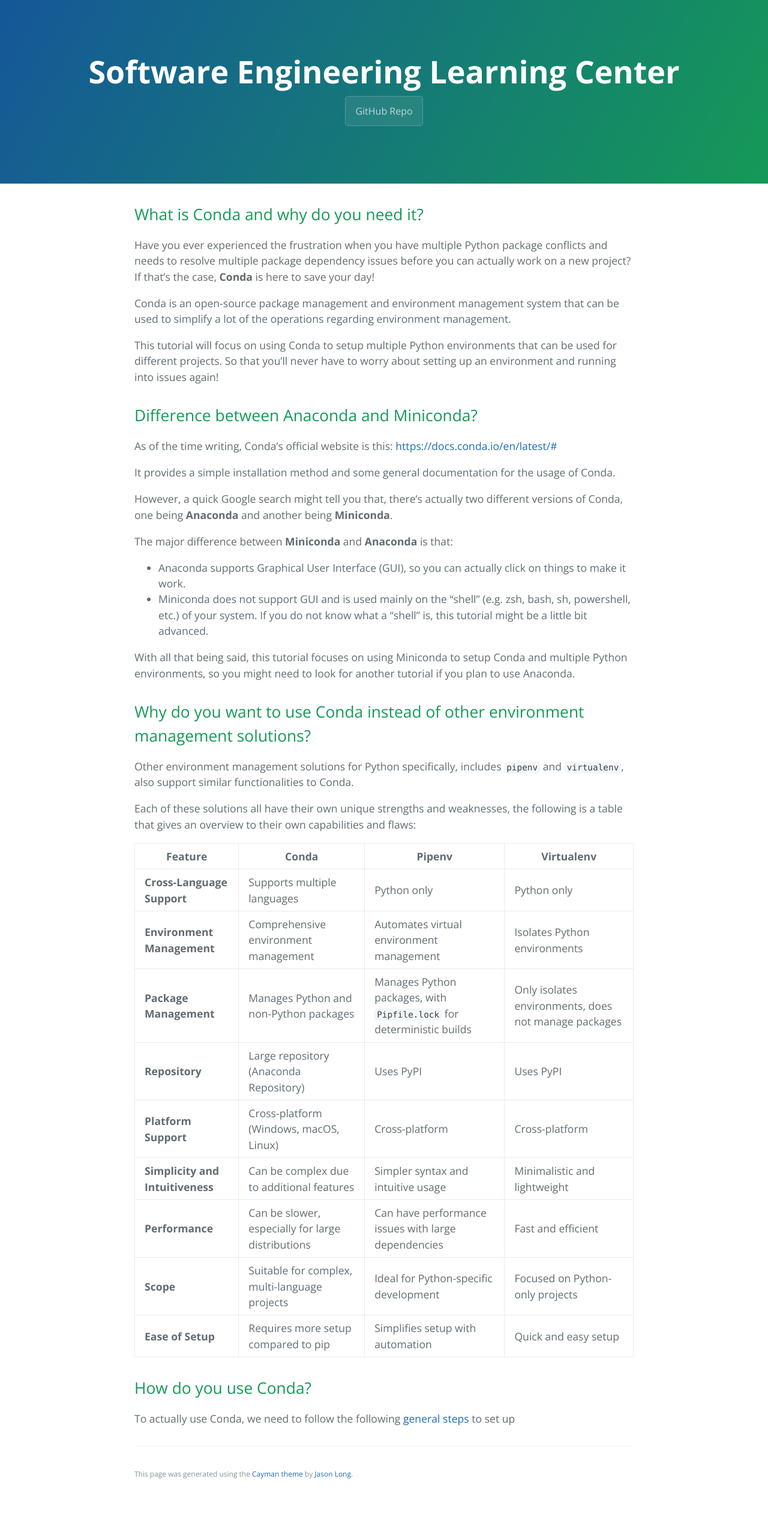
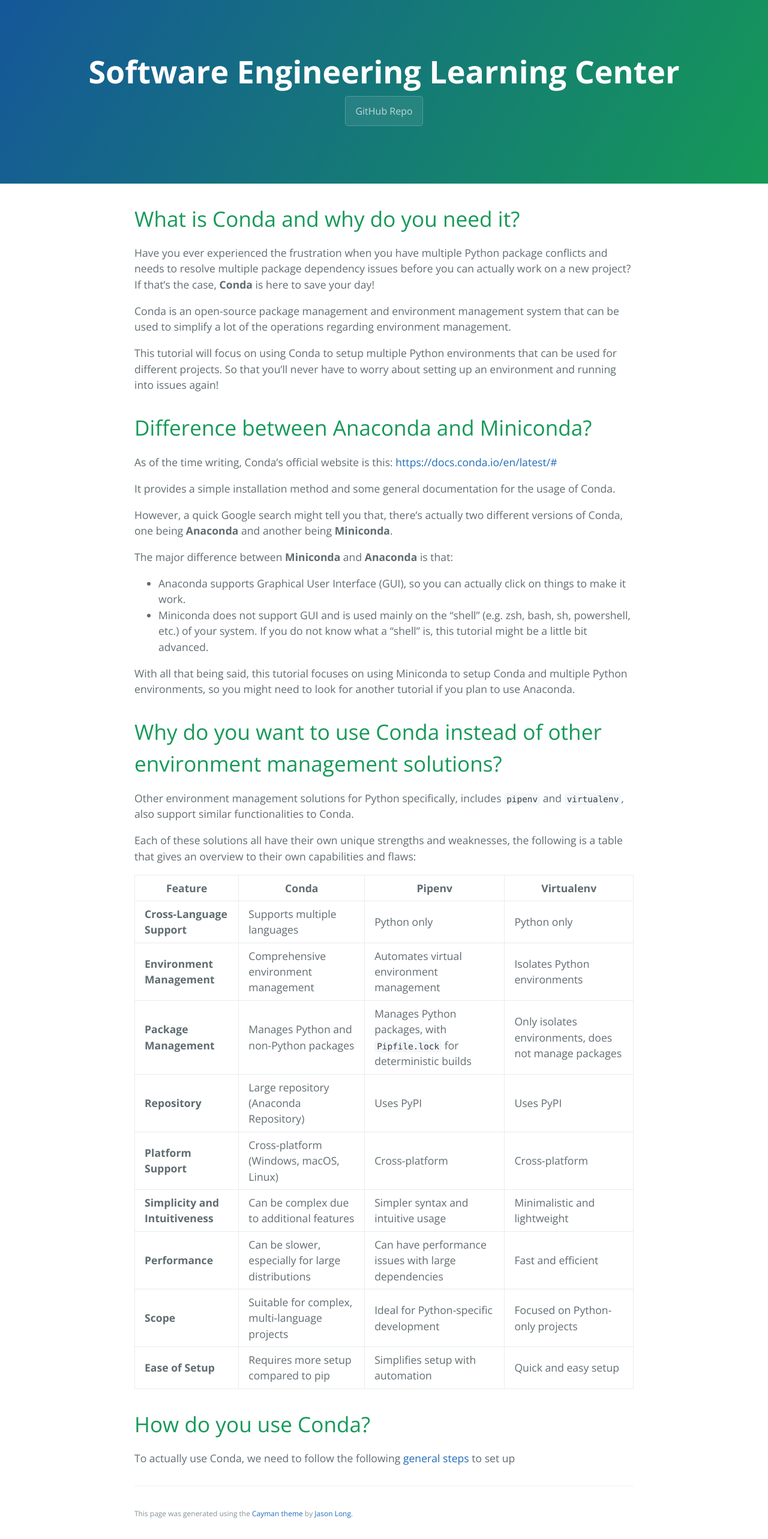
Before and after one commit to learning-software-engineering/learning-software-engineering.github.io, a Jekyll site: the page built from Topics/Development_Process/Conda/Introduce_Conda.md, in a window 1280 px wide. Shown: the whole page at 60% size. Built offline with Jekyll 4.4.1, drawn with Linux system fonts in a browser that asks for light colours; our own code applies the rules of GitHub Pages for plain Markdown files; before the commit the page ends 2499 px from its top, so only the background shows below that.

Commit message:
make the font bigger

```diff
--- a/Topics/Development_Process/Conda/Introduce_Conda.md
+++ b/Topics/Development_Process/Conda/Introduce_Conda.md
@@ -1,4 +1,4 @@
-## What is Conda and why do you need it?
+# What is Conda and why do you need it?
 
 Have you ever experienced the frustration when you have multiple Python package conflicts and needs to resolve multiple package dependency issues before you can actually work on a new project? If that's the case, **Conda** is here to save your day!
 
@@ -6,7 +6,7 @@
 
 This tutorial will focus on using Conda to setup multiple Python environments that can be used for different projects. So that you'll never have to worry about setting up an environment and running into issues again!
 
-## Difference between Anaconda and Miniconda?
+# Difference between Anaconda and Miniconda?
 
 As of the time writing, Conda's official website is this: [https://docs.conda.io/en/latest/#](https://docs.conda.io/en/latest/#)
 
@@ -21,7 +21,7 @@
 
 With all that being said, this tutorial focuses on using Miniconda to setup Conda and multiple Python environments, so you might need to look for another tutorial if you plan to use Anaconda.
 
-## Why do you want to use Conda instead of other environment management solutions?
+# Why do you want to use Conda instead of other environment management solutions?
 
 Other environment management solutions for Python specifically, includes `pipenv` and `virtualenv`, also support similar functionalities to Conda.
 
@@ -39,7 +39,6 @@
 | **Scope** | Suitable for complex, multi-language projects | Ideal for Python-specific development | Focused on Python-only projects |
 | **Ease of Setup** | Requires more setup compared to pip | Simplifies setup with automation | Quick and easy setup |
 
-
-## How do you use Conda?
+# How do you use Conda?
 
 To actually use Conda, we need to follow the following [general steps](./path/to/your/file.md) to set up
```
